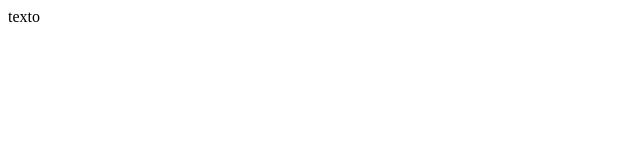
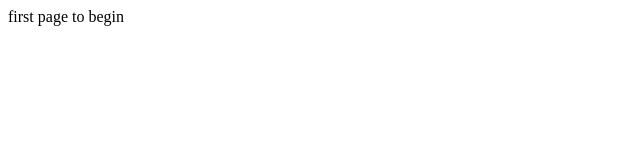
Before and after one commit to AVelueta/g_firstcourse, a plain HTML site: page index.html in a window 1280 px wide. Shown: the whole page, without its empty margins (0-640 px from the left). Drawn offline with Linux system fonts and the light colour scheme.

Commit message:
Se agrego una linea string de inicio de pagina

```diff
--- a/index.html
+++ b/index.html
@@ -1 +1 @@
-texto <HTML>
+<HTML>first page to begin</HTML>
```
